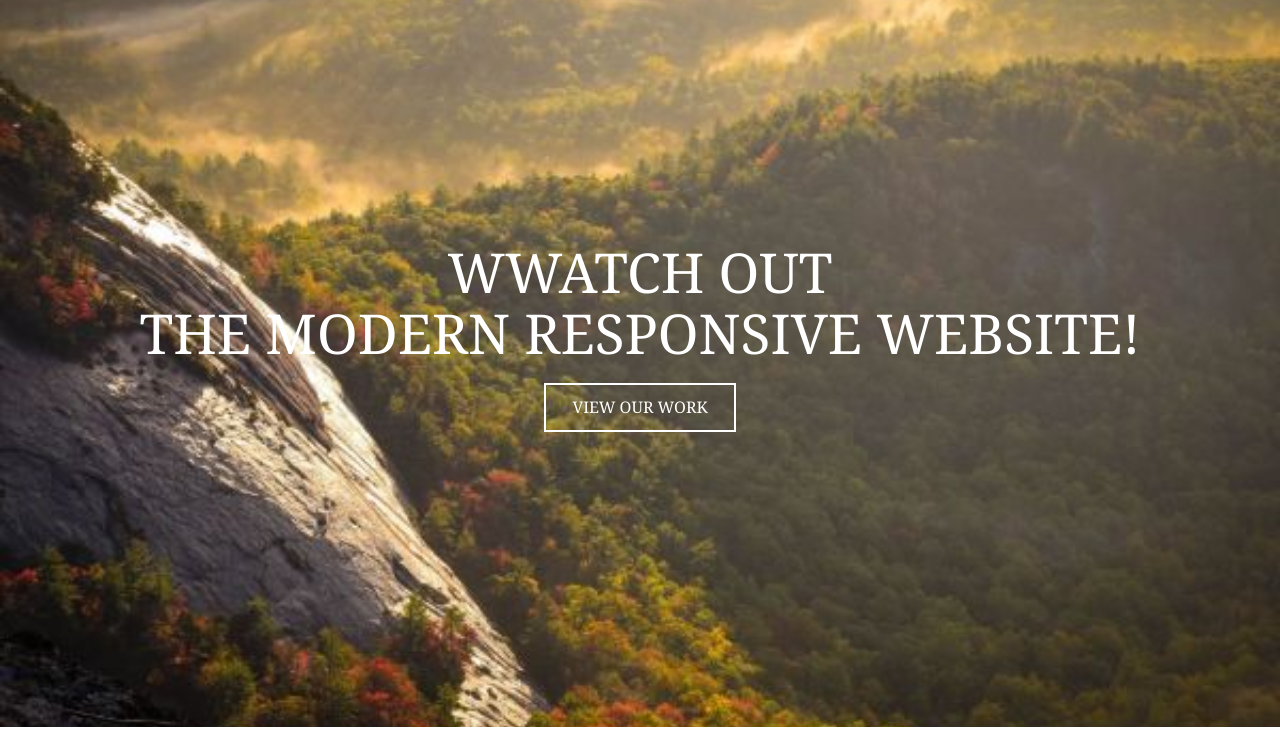
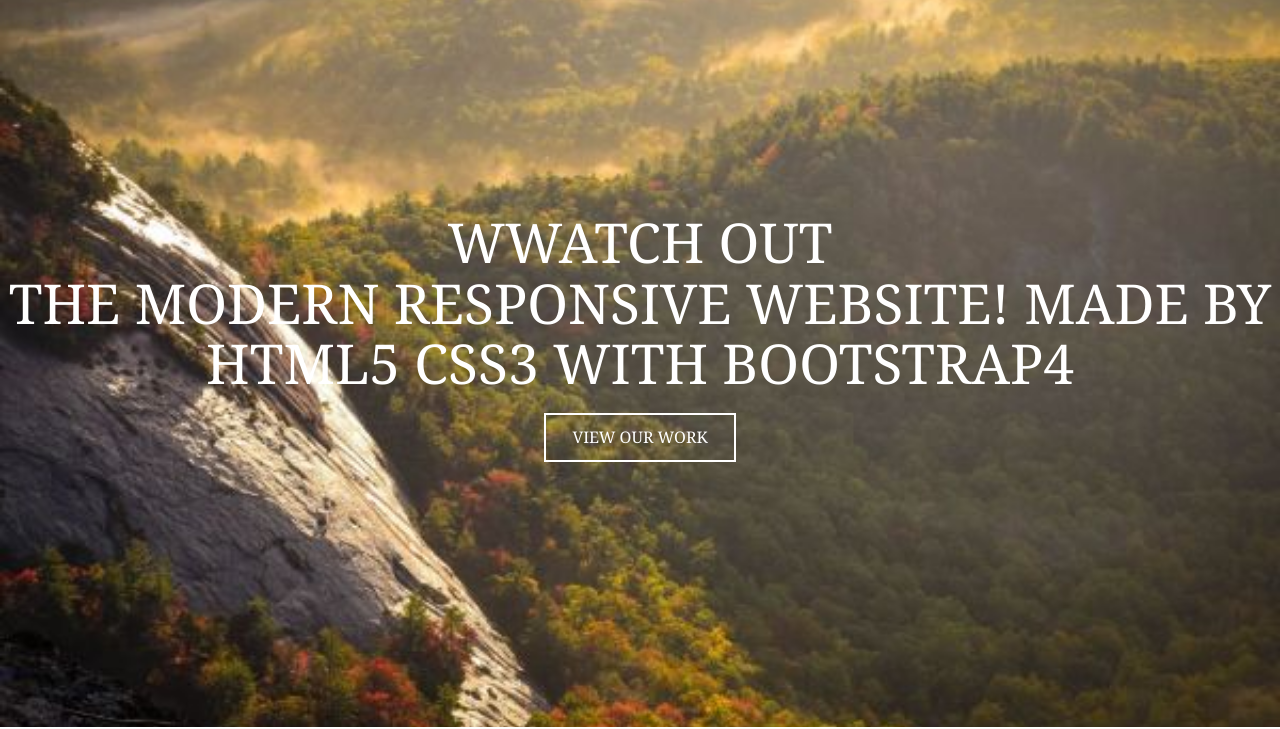
Before and after one commit to imamdiu/JSL.com, a plain HTML site: page index.html in a window 1280 px wide. Shown: the part 73-802 px from the top of the page. Drawn offline with Linux system fonts and the light colour scheme.

Commit message:
Update Homepage heading

```diff
--- a/index.html
+++ b/index.html
@@ -9,7 +9,7 @@
 	<meta name="viewport" content="width=device-width, initial-scale=1">
 
 	<!-- Title -->
-	<title>Mordern Responsive website</title>
+	<title>Mordern Responsive website </title>
 	<!-- faveicon -->
 	<link rel="shortcut icon" href="img/favicon.ico">
 
@@ -83,7 +83,7 @@
 			<div id="home-content-box">
 				<div id="home-content-box-inner" class="text-center">
 					<div id="home-heading" class="animated zoomIn">
-						<h3>wWatch Out <br> The Modern Responsive Website!</h3>
+						<h3>wWatch Out <br> The Modern Responsive Website! Made By HTML5 CSS3 with BootStrap4</h3>
 					</div>
 					<div id="home-btn" class="animated zoomIn">
 						<a class="btn btn-lg btn-general btn-white" href="#work" role="button" title="View Out Work">
```
